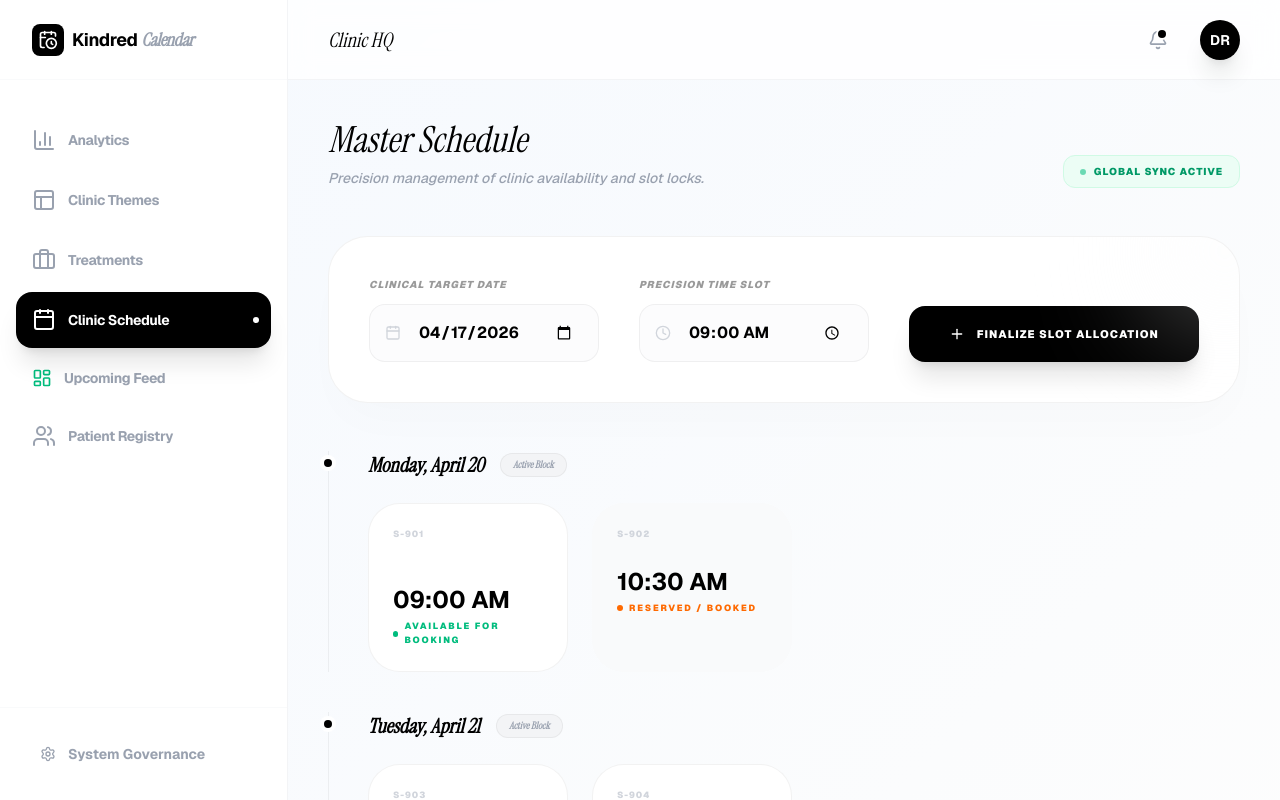
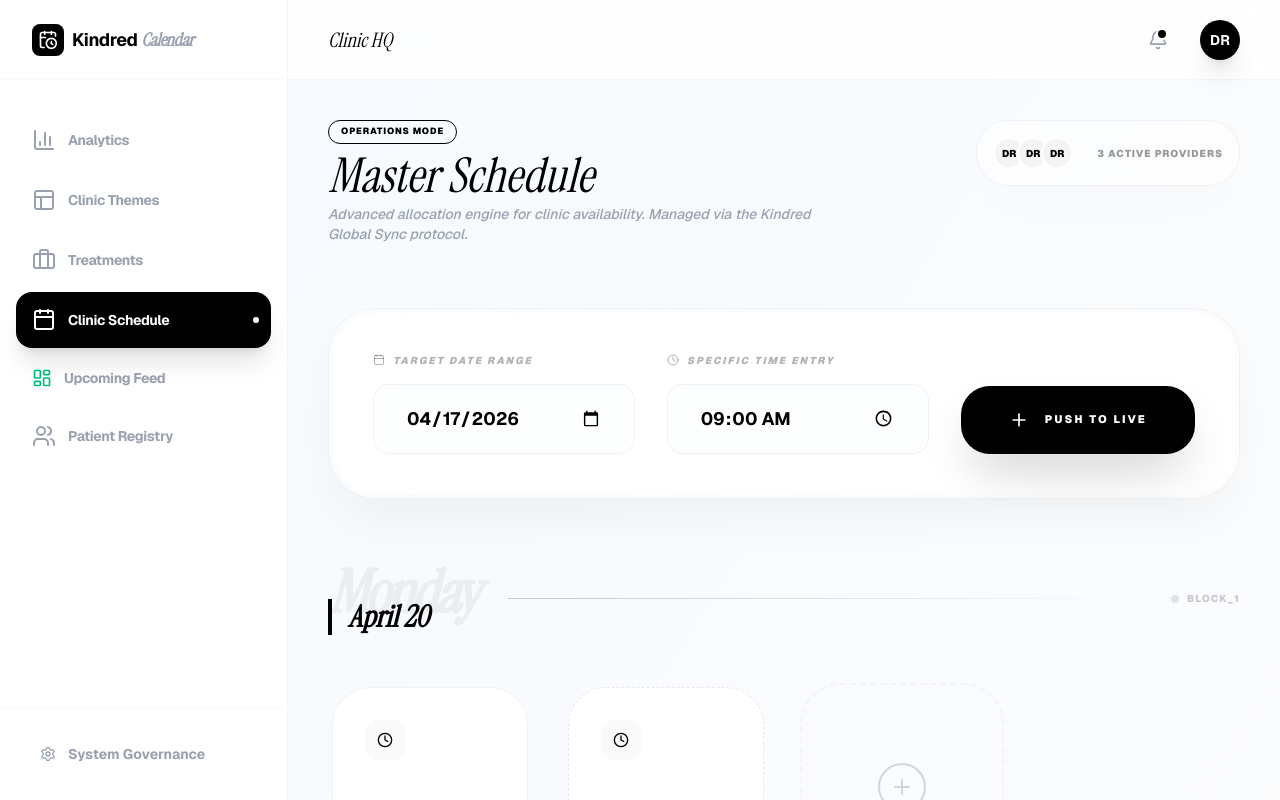
Before and after one commit to FlexSlotCustom0/FlexSlotCustom, a Next.js app in the folder frontend/: page /dashboard/owner in a window 1280 px wide. Both pictures are taken after a click on the button "Clinic Schedule". Shown: the top 800 px of the page. Built offline with nearby package versions, Linux system fonts and the light colour scheme.

Commit message:
Update page.tsx

```diff
--- a/frontend/src/app/dashboard/owner/page.tsx
+++ b/frontend/src/app/dashboard/owner/page.tsx
@@ -420,7 +420,7 @@ function CatalogRow({ name, dur, fee }: { name: string, dur: string, fee: string
   );
 }
 
-function SlotManagerSection() {
+function SlotManagerSection({ activeTemplate }: { activeTemplate: string }) {
   const [slots, setSlots] = useState<{ id: string, time: string, date: string, available: boolean }[]>([]);
   const [newTime, setNewTime] = useState("09:00");
   const [newDate, setNewDate] = useState(new Date().toISOString().split('T')[0]);
@@ -478,96 +478,144 @@ function SlotManagerSection() {
 
   const sortedDates = Object.keys(groupedSlots).sort();
 
+  const getAccentColor = () => {
+    switch(activeTemplate) {
+      case 'paws-premium': return 'emerald';
+      case 'pulse-modern': return 'indigo';
+      case 'vet-warm': return 'orange';
+      case 'wild-med': return 'green';
+      default: return 'black';
+    }
+  };
+
+  const accent = getAccentColor();
+
   return (
-    <div className="space-y-12">
-      <div className="flex justify-between items-end">
-        <div>
-          <h2 className="text-4xl font-serif italic text-black">Master Schedule</h2>
-          <p className="text-sm text-gray-400 font-medium italic mt-2">Precision management of clinic availability and slot locks.</p>
+    <div className="space-y-16">
+      <div className="flex justify-between items-start">
+        <div className="space-y-1">
+          <div className="flex items-center gap-3 mb-2">
+            <div className={`px-3 py-1 bg-${accent}-500/10 text-${accent}-500 rounded-full text-[9px] font-black uppercase tracking-widest border border-${accent}-500/20`}>Operations Mode</div>
           </div>
-        <div className="flex items-center gap-2 px-4 py-2 bg-emerald-50 rounded-xl border border-emerald-100">
-           <div className="w-1.5 h-1.5 rounded-full bg-emerald-500 animate-pulse" />
-           <span className="text-[10px] font-black text-emerald-600 uppercase tracking-widest">Global Sync Active</span>
+          <h2 className="text-5xl font-serif italic text-black">Master Schedule</h2>
+          <p className="text-sm text-gray-400 font-medium italic max-w-lg">Advanced allocation engine for clinic availability. Managed via the Kindred Global Sync protocol.</p>
+        </div>
+        <div className="p-4 bg-white/50 backdrop-blur-xl rounded-[2rem] border border-black/5 flex items-center gap-6 shadow-2xl shadow-black/[0.02]">
+           <div className="flex -space-x-2">
+              {[1, 2, 3].map(i => <div key={i} className="w-8 h-8 rounded-full border-2 border-white bg-gray-100 flex items-center justify-center text-[10px] font-black">DR</div>)}
+           </div>
+           <div className="text-[10px] font-black uppercase tracking-widest text-black/40">3 Active Providers</div>
         </div>
       </div>
 
-      <div className="bg-white p-10 rounded-[2.5rem] border border-black/5 shadow-2xl shadow-black/[0.02] flex flex-wrap gap-10 items-end relative overflow-hidden">
-        <div className="flex-1 min-w-[200px]">
-          <label className="text-[10px] font-black uppercase text-black/40 mb-3 block tracking-widest italic">Clinical Target Date</label>
-          <div className="relative">
-            <Calendar className="absolute left-4 top-1/2 -translate-y-1/2 w-4 h-4 text-gray-300" />
+      <div className="bg-white/40 backdrop-blur-3xl p-1 rounded-[3rem] border border-black/5 shadow-2xl shadow-black/[0.05] relative group">
+        <div className="bg-white rounded-[2.8rem] p-10 flex flex-wrap gap-8 items-end relative z-10">
+          <div className="flex-1 min-w-[240px]">
+            <label className="flex items-center gap-2 text-[10px] font-black uppercase text-black/30 mb-4 tracking-[0.2em] italic">
+              <Calendar className="w-3 h-3" /> Target Date Range
+            </label>
             <input
               type="date"
               value={newDate}
               onChange={(e) => setNewDate(e.target.value)}
-              className="w-full pl-12 pr-6 py-4 rounded-2xl border border-black/5 bg-gray-50/50 focus:outline-none focus:ring-2 focus:ring-black focus:bg-white transition-all font-bold"
+              className="w-full px-8 py-5 rounded-2xl border border-black/5 bg-gray-50/30 focus:outline-none focus:ring-2 focus:ring-black focus:bg-white transition-all font-bold text-lg"
             />
           </div>
-        </div>
-        <div className="flex-1 min-w-[200px]">
-          <label className="text-[10px] font-black uppercase text-black/40 mb-3 block tracking-widest italic">Precision Time Slot</label>
-          <div className="relative">
-            <Clock className="absolute left-4 top-1/2 -translate-y-1/2 w-4 h-4 text-gray-300" />
+          <div className="flex-1 min-w-[240px]">
+             <label className="flex items-center gap-2 text-[10px] font-black uppercase text-black/30 mb-4 tracking-[0.2em] italic">
+              <Clock className="w-3 h-3" /> Specific Time Entry
+            </label>
             <input
               type="time"
               value={newTime}
               onChange={(e) => setNewTime(e.target.value)}
-              className="w-full pl-12 pr-6 py-4 rounded-2xl border border-black/5 bg-gray-50/50 focus:outline-none focus:ring-2 focus:ring-black focus:bg-white transition-all font-bold"
+              className="w-full px-8 py-5 rounded-2xl border border-black/5 bg-gray-50/30 focus:outline-none focus:ring-2 focus:ring-black focus:bg-white transition-all font-bold text-lg"
             />
-          </div>
           </div>
           <button
             onClick={addSlot}
-          className="px-10 py-5 bg-black text-white rounded-2xl font-black text-[11px] uppercase tracking-widest flex items-center gap-3 hover:scale-[1.02] active:scale-95 transition-all shadow-xl shadow-black/10"
+            className="px-12 py-6 bg-black text-white rounded-[1.8rem] font-black text-[11px] uppercase tracking-[0.2em] flex items-center gap-4 hover:scale-[1.02] active:scale-95 transition-all shadow-2xl shadow-black/20 group-hover:bg-gradient-to-r group-hover:from-black group-hover:to-gray-800"
           >
-          <Plus className="w-4 h-4" /> Finalize Slot Allocation
+            <Plus className="w-5 h-5" /> Push to Live
           </button>
-        <div className="absolute top-[-50px] right-[-50px] w-32 h-32 bg-gray-50 rounded-full blur-3xl opacity-50" />
+        </div>
+        {/* Decorative elements */}
+        <div className="absolute inset-0 bg-gradient-to-br from-white/10 to-transparent pointer-events-none -z-10" />
       </div>
 
-      <div className="space-y-10">
-        {sortedDates.length > 0 ? sortedDates.map(date => (
-          <div key={date} className="relative pl-10">
-            <div className="absolute left-0 top-0 bottom-0 w-px bg-black/5" />
-            <div className="absolute left-[-4px] top-2 w-2 h-2 rounded-full bg-black ring-4 ring-white" />
+      <div className="space-y-24">
+        {sortedDates.length > 0 ? sortedDates.map((date, idx) => (
+          <div key={date} className="relative">
+            <div className="flex items-center gap-8 mb-12">
+               <div className="flex flex-col">
+                  <span className="text-6xl font-serif font-black italic opacity-5 mb-[-1.5rem] tracking-tighter capitalize">{new Date(date).toLocaleDateString('en-US', { weekday: 'long' })}</span>
+                  <h3 className="text-3xl font-serif font-black italic text-black relative z-10 pl-4 border-l-4 border-black">
+                    {new Date(date).toLocaleDateString('en-US', { month: 'long', day: 'numeric' })}
+                  </h3>
+               </div>
+               <div className="flex-1 h-px bg-gradient-to-r from-black/20 to-transparent" />
+               <div className="text-[10px] font-black uppercase tracking-widest text-black/20 flex items-center gap-2">
+                  <div className="w-2 h-2 rounded-full bg-black/10" /> Block_{idx + 1}
+               </div>
+            </div>
 
-            <h3 className="text-xl font-serif font-black italic text-black mb-6 flex items-center gap-4">
-              {new Date(date).toLocaleDateString('en-US', { weekday: 'long', month: 'long', day: 'numeric' })}
-              <span className="text-[10px] font-black px-3 py-1 bg-gray-100 rounded-full italic text-gray-400 border border-black/5">Active Block</span>
-            </h3>
-
-            <div className="grid grid-cols-1 sm:grid-cols-2 md:grid-cols-3 lg:grid-cols-4 gap-6">
+            <div className="grid grid-cols-1 sm:grid-cols-2 lg:grid-cols-4 gap-8">
               {groupedSlots[date].map((slot: any) => (
                 <motion.div
-                  initial={{ opacity: 0, scale: 0.95 }}
-                  animate={{ opacity: 1, scale: 1 }}
+                  initial={{ opacity: 0, y: 20 }}
+                  animate={{ opacity: 1, y: 0 }}
                   key={slot.id}
-                  className={`p-6 rounded-[2rem] border transition-all group relative ${slot.available ? 'bg-white border-black/5 hover:border-black' : 'bg-gray-50 border-transparent opacity-60'}`}
+                  className={`p-1 rounded-[2.5rem] transition-all group overflow-hidden ${slot.available ? 'hover:scale-[1.05]' : 'grayscale opacity-40'}`}
                 >
-                  <div className="flex justify-between items-start mb-6">
-                    <div className="text-[9px] font-black text-gray-300 uppercase tracking-widest">{slot.id}</div>
+                  <div className={`bg-white p-8 rounded-[2.4rem] border transition-all h-full flex flex-col justify-between ${slot.available ? 'border-black/5 hover:border-black/20' : 'border-dashed border-gray-200'}`}>
+                    <div>
+                      <div className="flex justify-between items-center mb-10">
+                         <div className={`w-10 h-10 rounded-xl flex items-center justify-center bg-${accent === 'black' ? 'gray-50' : accent + '-50'} group-hover:bg-black group-hover:text-white transition-all`}>
+                            <Clock className="w-4 h-4" />
+                         </div>
                          {slot.available && (
                            <button
                              onClick={() => removeSlot(slot.id)}
-                        className="p-2 text-gray-300 hover:text-red-500 hover:bg-red-50 rounded-xl opacity-0 group-hover:opacity-100 transition-all"
+                             className="p-3 text-gray-200 hover:text-red-500 hover:bg-red-50 rounded-2xl opacity-0 group-hover:opacity-100 transition-all active:scale-90"
                            >
                              <Trash2 className="w-4 h-4" />
                            </button>
                          )}
                       </div>
-                  <div className="text-2xl font-bold text-black mb-1">{slot.time}</div>
-                  <div className={`text-[9px] font-black uppercase tracking-[0.2em] flex items-center gap-1.5 ${slot.available ? 'text-emerald-500' : 'text-orange-500'}`}>
-                    <div className={`w-1.5 h-1.5 rounded-full ${slot.available ? 'bg-emerald-500' : 'bg-orange-500'}`} />
-                    {slot.available ? 'Available for booking' : 'Reserved / Booked'}
+                      <div className="text-3xl font-black text-black mb-2 tracking-tighter">{slot.time}</div>
+                    </div>
+
+                    <div className="flex items-center justify-between pt-8 border-t border-gray-50 mt-8">
+                       <span className={`text-[10px] font-black uppercase tracking-widest ${slot.available ? 'text-black' : 'text-gray-400'}`}>
+                         {slot.available ? 'Confirmed Live' : 'Reservation Locked'}
+                       </span>
+                       <div className={`w-3 h-3 rounded-full ${slot.available ? 'bg-emerald-500 animate-pulse' : 'bg-gray-200'}`} />
+                    </div>
                   </div>
                 </motion.div>
               ))}
+
+              {/* Add Quick Slot UI */}
+              <div
+                onClick={() => { setNewDate(date); addSlot(); }}
+                className="p-1 rounded-[2.5rem] border-2 border-dashed border-gray-100 flex items-center justify-center group cursor-pointer hover:border-black/20 hover:bg-gray-50/30 transition-all h-[240px]"
+              >
+                 <div className="flex flex-col items-center gap-4 text-gray-300 group-hover:text-black transition-all">
+                    <div className="w-12 h-12 rounded-full flex items-center justify-center border-2 border-current">
+                       <Plus className="w-6 h-6" />
+                    </div>
+                    <span className="text-[10px] font-black uppercase tracking-widest">Append Quick Slot</span>
+                 </div>
+              </div>
             </div>
           </div>
         )) : (
-          <div className="py-32 flex flex-col items-center justify-center text-center opacity-30">
-             <CalendarClock className="w-16 h-16 mb-4" />
-             <div className="text-sm font-black uppercase tracking-widest">No active clinical blocks found.</div>
+          <div className="py-48 flex flex-col items-center justify-center text-center">
+             <div className="w-24 h-24 bg-gray-50 rounded-full flex items-center justify-center mb-8 border border-black/5">
+                <CalendarClock className="w-10 h-10 text-gray-200" />
+             </div>
+             <h4 className="text-2xl font-serif italic text-black mb-2">No Active Clinical Pipeline</h4>
+             <p className="text-sm text-gray-400 font-medium italic">Push a new allocation from the command center above.</p>
           </div>
         )}
       </div>
```
Lines whose indentation alone changed are shown as unchanged.
